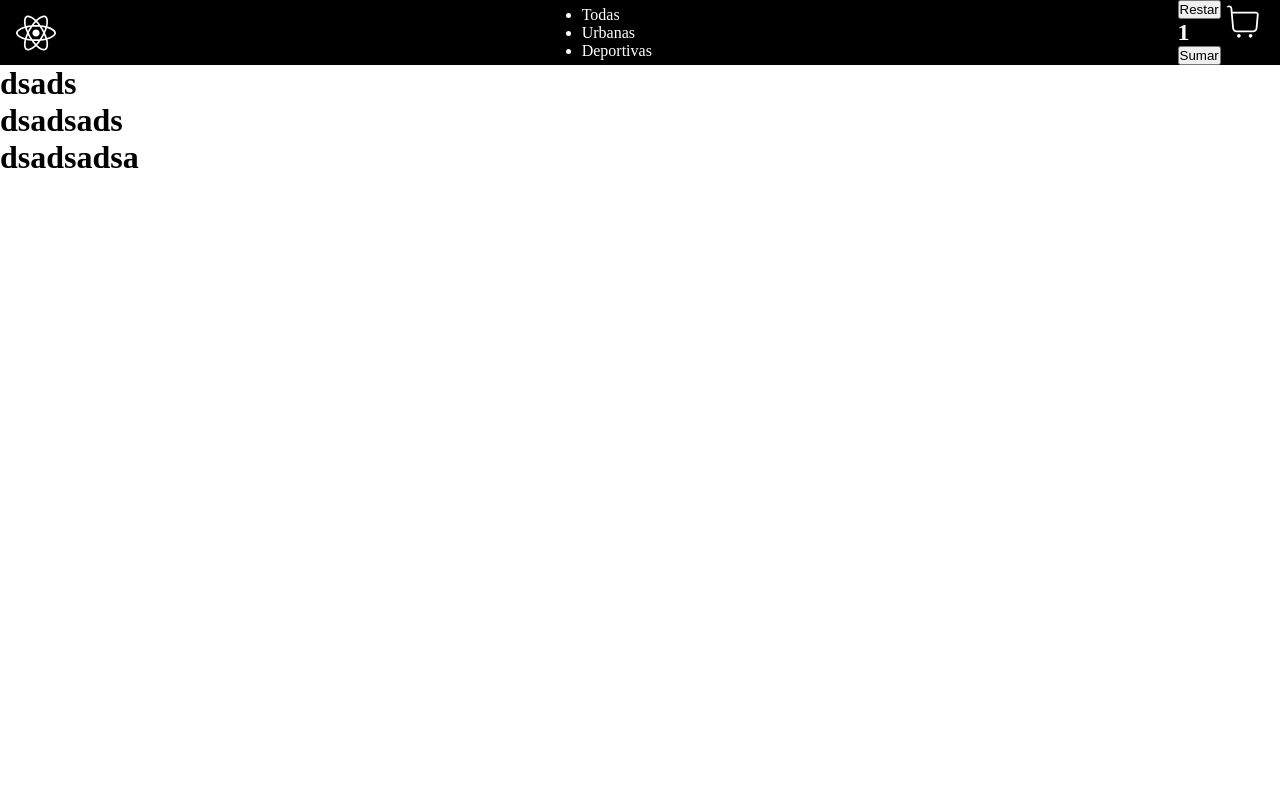
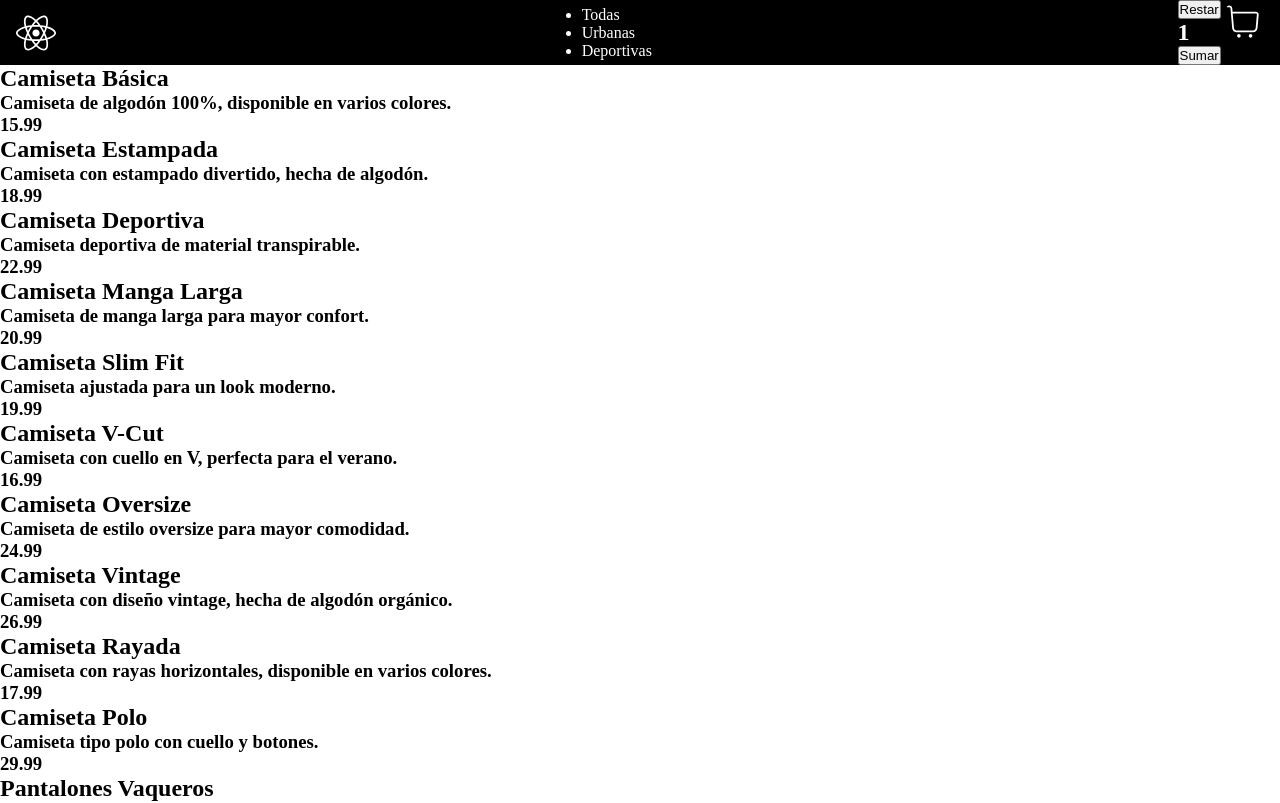
Before and after one commit to joelcastagnani/PreEntrega1-Castagnani, a React (Vite) app: page / in a window 1280 px wide. Shown: the top 803 px of the page. Built offline with nearby package versions, Linux system fonts and the light colour scheme.

Commit message:
fin clase 6

```diff
--- /dev/null
+++ b/src/components/productCard/ProductCard.jsx
@@ -0,0 +1,9 @@
+export const ProductCard = ({ title, description, price }) => {
+  return (
+    <div>
+      <h2>{title}</h2>
+      <h3>{description}</h3>
+      <h3>{price}</h3>
+    </div>
+  );
+};
--- a/src/pages/itemListContainer/ItemList.jsx
+++ b/src/pages/itemListContainer/ItemList.jsx
@@ -1,10 +1,20 @@
+import { ProductCard } from "../../components/productCard/ProductCard";
+import "./ItemList.css";
+
 const ItemList = ({ items }) => {
   return (
-    <>
-      <h1>dsads</h1>
-      <h1>dsadsads</h1>
-      <h1>dsadsadsa</h1>
-    </>
+    <div className="itemListMainContainer">
+      {items.map((elemento) => {
+        return (
+          <ProductCard
+            key={elemento.id}
+            title={elemento.title}
+            description={elemento.description}
+            price={elemento.price}
+          />
+        );
+      })}
+    </div>
   );
 };
 
```
Also changed, not shown: src/pages/itemListContainer/ItemList.css (added).
